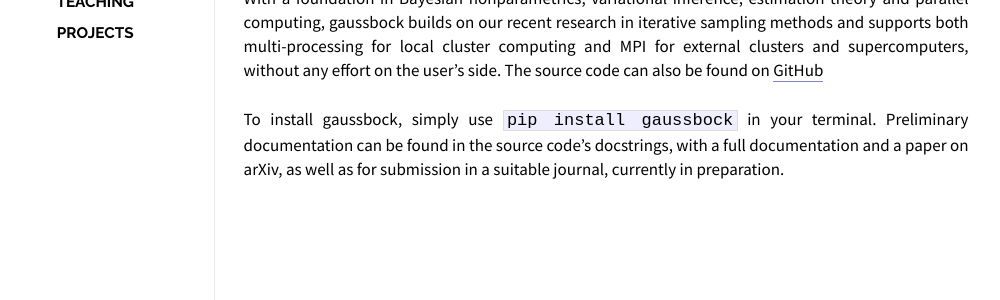
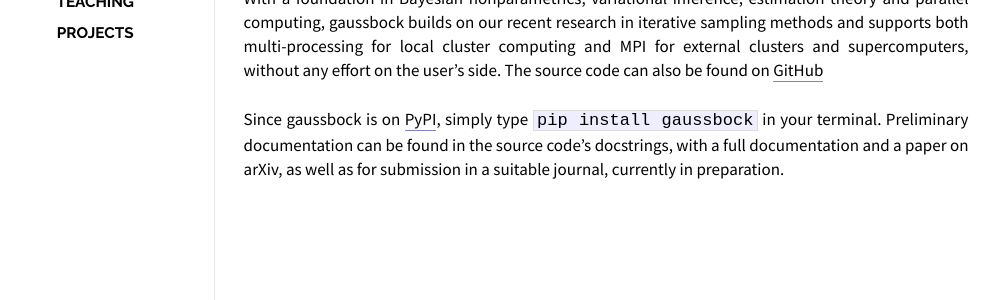
Before and after one commit to moews/moews.github.io, a Jekyll site: the page built from _posts/2017-03-23-projects.md, in a window 1280 px wide. Shown: the part 339-639 px from the top of the page, without its empty margins (144-1144 px from the left). Built offline with Jekyll 4.4.1, drawn with Linux system fonts in a browser that asks for light colours.

Commit message:
Update 2017-03-23-projects.md

```diff
--- a/_posts/2017-03-23-projects.md
+++ b/_posts/2017-03-23-projects.md
@@ -15,4 +15,4 @@ Current efforts in cosmological parameter estimation often suffer from both the
 
 With a foundation in Bayesian nonparametrics, variational inference, estimation theory and parallel computing, gaussbock builds on our recent research in iterative sampling methods and supports both multi-processing for local cluster computing and MPI for external clusters and supercomputers, without any effort on the user's side. The source code can also be found on [GitHub](https://github.com/moews/gaussbock)
 
-To install gaussbock, simply use `pip install gaussbock` in your terminal. Preliminary documentation can be found in the source code's docstrings, with a full documentation and a paper on arXiv, as well as for submission in a suitable journal, currently in preparation.
+Since gaussbock is on [PyPI](https://pypi.org/project/gaussbock/), simply type `pip install gaussbock` in your terminal. Preliminary documentation can be found in the source code's docstrings, with a full documentation and a paper on arXiv, as well as for submission in a suitable journal, currently in preparation.
```
